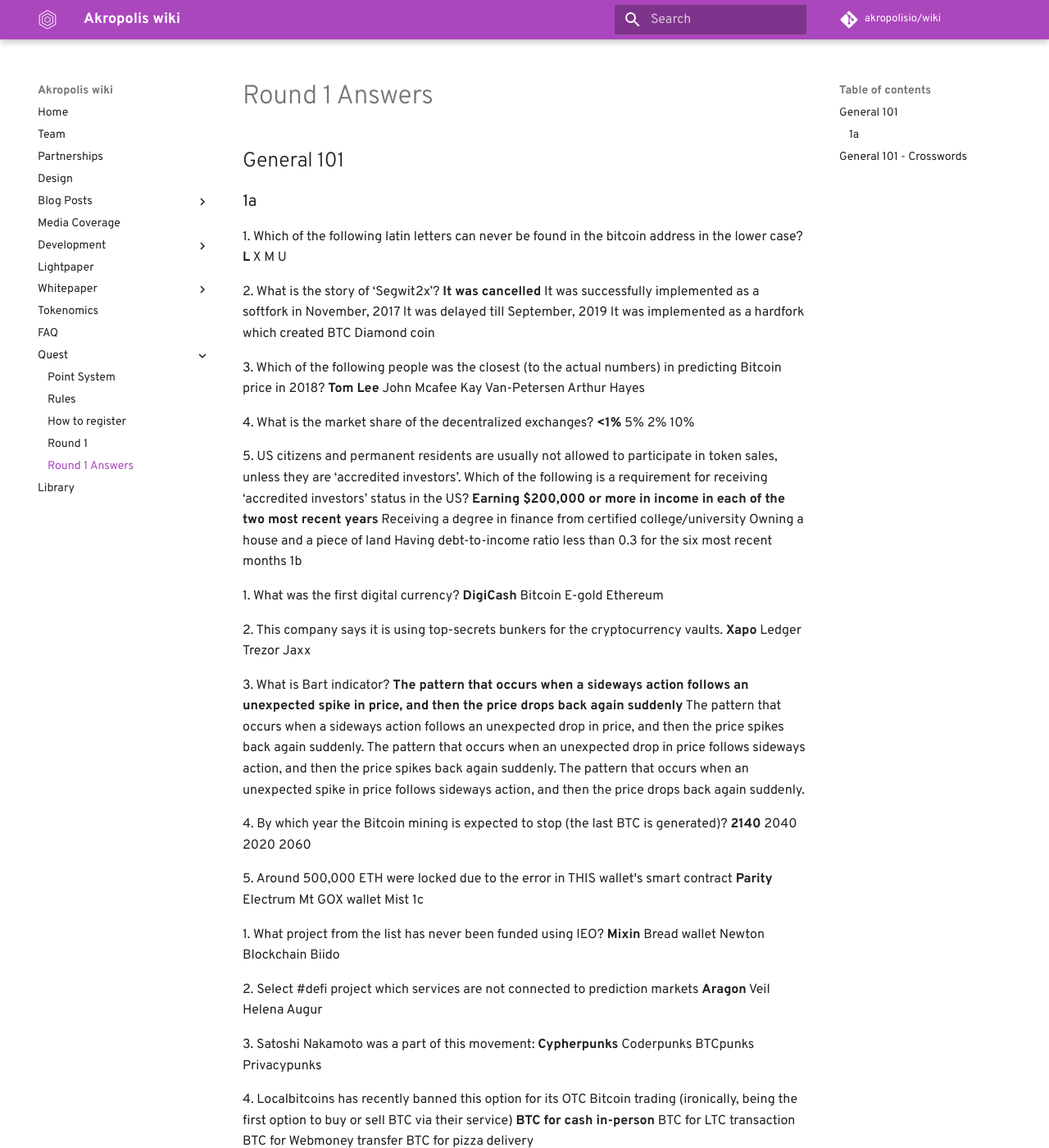
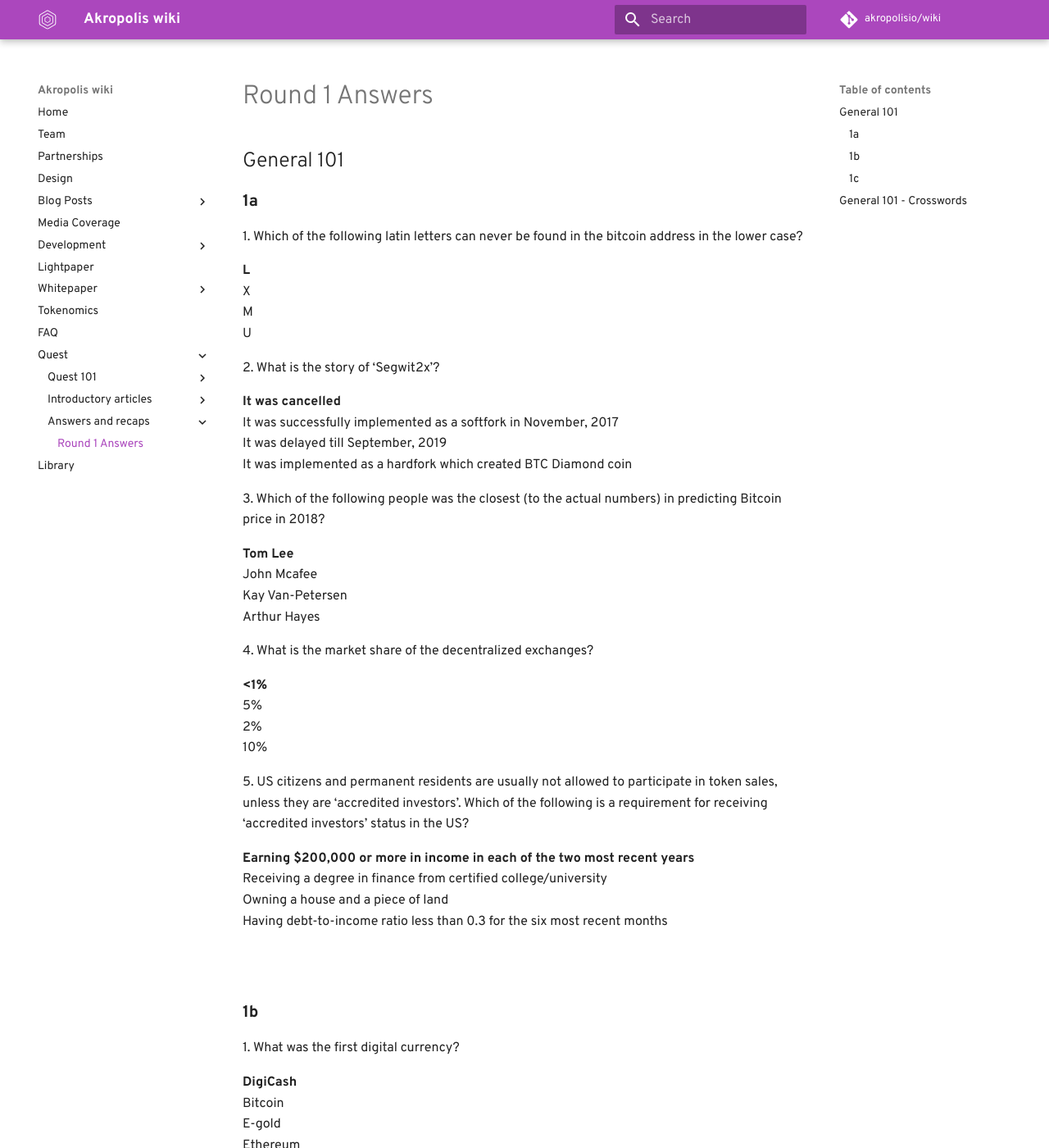
Before and after one commit to kaonone/wiki, an MkDocs documentation site: the page built from docs/quest/r1answers.md, in a window 1280 px wide and 1400 px high. Shown: the whole window at 82% size. Built offline with MkDocs 1.6.1 and Material for MkDocs 9.7.7, drawn with Linux system fonts in a browser that asks for light colours; some web fonts are replaced; comment, search, counter and statistics services are not loaded; old or Windows-style settings are respelled for this version of MkDocs; some of the changed text lies outside the part shown.

Commit message:
Quest updates

```diff
--- /dev/null
+++ b/docs/101.md
@@ -0,0 +1,54 @@
+# Akropolis Quest 101
+
+## 4 steps of the Quest
+
+### 1\. The Question
+
+Each round will begin with an email which includes an interesting question or statement to discuss. Please share detailed answers and thoughts, and remember that plagiarism won't be counted as a genuine answer. You will need to answer it in the Akropolis Telegram Chatroom. Everyone will have 3 hours to complete the task.
+
+P.S. Best answers will receive additional points for their submissions 👀
+
+Participants who successfully complete Step 1 can proceed to our platform where all other steps take place. Remember - next steps are speedy ones, so get your fingers ready and google as fast as possible!
+To unlock the platform, you will need to input the password that we will share in our chatroom.
+
+### 2\. The Quiz
+
+The Quiz will challenge your knowledge of Akropolis, Blockchain and many other things in the crypto space. To proceed to Step 3, you will need to pass it and input the password on the platform.
+
+### 3\. The Puzzle
+
+The next step will be a puzzle - try your knowledge, solve it and input password to proceed to Step 4.
+
+### 4\. The Search
+
+Participants who successfully pass all the previous steps will move onto the last step. You will see a question and a hint that will help you find the answer. Once the answer is found, you should input it as a final password on the platform.
+
+The first 40 participants who report the correct answer will receive a prize.
+<br/>
+<br/>
+
+## Additional activities
+
+Apart from quest, we have additional activities that you can participate in:
+
+### Flash quizzes
+Between quest rounds, we will be conducting flash quizzes in our chatroom - the first person to answer correctly to the questions wins 10 points. Questions are posted at a random time, so don't forget to put notifications on!
+
+### Articles
+Your welcome to write an article about our community intiative and Akropolis in general - 10 best pieces will be rewarded, so put quality before everything else.
+
+### Videos
+For those with a flair for video making & editing - create a video about Akropolis (for themes ping [@Sidzuka](t.me/Sidzuka) in Telegram), top 5 videos will be rewarded 🙂
+
+### Stickers & GIFs
+Creative expression takes different forms, with stickers & GIFs as the most popular ones in crypto community. Use your imagination!
+
+### Marketing Research & Feedback
+Each round, we will be conducting a small marketing research - simply fill up the form and you're good to go! (100 people max per round)
+Alongside with marketing research, you are welcome to fill the feedback form about each round - 10 best feedbacks will be rewarded.
+
+### Quest Recaps
+Make a full recap of the quest round - questions, answers, what you liked the most - and compete to win the prize!
+
+### Find and Decode
+Throughout the quest, we will be hiding a part of the code in some places connected to Akropolis. The first person who will be able to find all pieces and decode the word will win.
--- a/docs/quest/r1answers.md
+++ b/docs/quest/r1answers.md
@@ -2,120 +2,145 @@
 
 ## General 101
 
-###1a
+### **1a**
 
 1\. Which of the following latin letters can never be found in the bitcoin address in the lower case?
-**L**
-X
-M
-U
+
+**L**<br/>
+X<br/>
+M<br/>
+U<br/>
 
 2\. What is the story of ‘Segwit2x’?
-**It was cancelled**
-It was successfully implemented as a softfork in November, 2017
-It was delayed till September, 2019
-It was implemented as a hardfork which created BTC Diamond coin
+
+**It was cancelled**<br/>
+It was successfully implemented as a softfork in November, 2017<br/>
+It was delayed till September, 2019<br/>
+It was implemented as a hardfork which created BTC Diamond coin<br/>
 
 3\. Which of the following  people was the closest (to the actual numbers) in predicting Bitcoin price in 2018?
-**Tom Lee**
-John Mcafee
-Kay Van-Petersen
-Arthur Hayes
+
+**Tom Lee**<br/>
+John Mcafee<br/>
+Kay Van-Petersen<br/>
+Arthur Hayes<br/>
 
 4\. What is the market share of the decentralized exchanges?
-**<1%**
-5%
-2%
-10%
+
+**<1%**<br/>
+5%<br/>
+2%<br/>
+10%<br/>
 
 5\. US citizens and permanent residents are usually not allowed to participate in token sales, unless they are ‘accredited investors’. Which of the following is a requirement for receiving ‘accredited investors’ status in the US?
-**Earning $200,000 or more in income in each of the two most recent years**
-Receiving a degree in finance from certified college/university
-Owning a house and a piece of land
-Having debt-to-income ratio less than 0.3 for the six most recent months
-1b
+
+**Earning $200,000 or more in income in each of the two most recent years**<br/>
+Receiving a degree in finance from certified college/university<br/>
+Owning a house and a piece of land<br/>
+Having debt-to-income ratio less than 0.3 for the six most recent months<br/>
+<br/>
+<br/>
+
+### **1b**
 
 1\. What was the first digital currency?
-**DigiCash**
-Bitcoin
-E-gold
-Ethereum
+
+**DigiCash**<br/>
+Bitcoin<br/>
+E-gold<br/>
+Ethereum<br/>
 
 2\. This company says it is using top-secrets bunkers for the cryptocurrency vaults.
-**Xapo**
-Ledger
-Trezor
-Jaxx
+
+**Xapo**<br/>
+Ledger<br/>
+Trezor<br/>
+Jaxx<br/>
 
 3\. What is Bart indicator?
-**The pattern that occurs when a sideways action follows an unexpected spike in price, and then the price drops back again suddenly**
-The pattern that occurs when a sideways action follows an unexpected drop in price, and then the price spikes back again suddenly.
-The pattern that occurs when an unexpected drop in price follows sideways action, and then the price spikes back again suddenly.
-The pattern that occurs when an unexpected spike in price follows sideways action, and then the price drops back again suddenly.
+
+**The pattern that occurs when a sideways action follows an unexpected spike in price, and then the price drops back again suddenly**<br/>
+The pattern that occurs when a sideways action follows an unexpected drop in price, and then the price spikes back again suddenly.<br/>
+The pattern that occurs when an unexpected drop in price follows sideways action, and then the price spikes back again suddenly.<br/>
+The pattern that occurs when an unexpected spike in price follows sideways action, and then the price drops back again suddenly.<br/>
 
 4\. By which year the Bitcoin mining is expected to stop (the last BTC is generated)?
-**2140**
-2040
-2020
-2060
+
+**2140**<br/>
+2040<br/>
+2020<br/>
+2060<br/>
 
 5\. Around 500,000 ETH were locked due to the error in THIS wallet's smart contract
-**Parity**
-Electrum
-Mt GOX wallet
-Mist
-1c
+
+**Parity**<br/>
+Electrum<br/>
+Mt GOX wallet<br/>
+Mist<br/>
+<br/>
+<br/>
+
+### **1c**
 
 1\. What project from the list has never been funded using IEO?
-**Mixin**
-Bread wallet
-Newton Blockchain
-Biido
+
+**Mixin**<br/>
+Bread wallet<br/>
+Newton Blockchain<br/>
+Biido<br/>
 
 2\. Select #defi project which services are not connected to prediction markets
-**Aragon**
-Veil
-Helena
-Augur
+
+**Aragon**<br/>
+Veil<br/>
+Helena<br/>
+Augur<br/>
 
 3\. Satoshi Nakamoto was a part of this movement:
-**Cypherpunks**
-Coderpunks
-BTCpunks
+
+**Cypherpunks**<br/>
+Coderpunks<br/>
+BTCpunks<br/>
 Privacypunks
 
 4\. Localbitcoins has recently banned this option for its OTC Bitcoin trading (ironically, being the first option to buy or sell BTC via their service)
-**BTC for cash in-person**
-BTC for LTC transaction
-BTC for Webmoney transfer
-BTC for pizza delivery
+
+**BTC for cash in-person**<br/>
+BTC for LTC transaction<br/>
+BTC for Webmoney transfer<br/>
+BTC for pizza delivery<br/>
 
 5) This New Zealand exchange is undergoing a liquidation process after the hack, which resulted in a major loss of funds
-**Cryptopia**
-Bitprime
-Coinrail
-Dasset
+
+**Cryptopia**<br/>
+Bitprime<br/>
+Coinrail<br/>
+Dasset<br/>
 
 ## General 101 - Crosswords
 
 [**Puzzle 1**](https://puzzel.org/en/crossword/play?p=-LhHwOWuazqWCBGRZlXz)
-1\. A questionable and usually failing practice in community building and promotion, determined as giving free tokens to random people. *Airdrop*
-2\. The author of a famous BTC hard fork was sentenced for almost a year in prison for trading these goods in early 2000-s. *Explosives*
-3\. Everyone in the cryptospace knows the story of two pizzas bought for 10,000 BTC back in 2010. Who was the CEO of a pizza company at that moment (last name)? *Schnatter*
-4\. In which city a skinny co-founder of Ethereum was born. *Kolomna*
-5\. A top-30 cryptocurrency has a privacy-centered browser as a part of it’s ecosystem. What is the name of the browser? *Brave*
+
+1\. A questionable and usually failing practice in community building and promotion, determined as giving free tokens to random people. *Airdrop*<br/>
+2\. The author of a famous BTC hard fork was sentenced for almost a year in prison for trading these goods in early 2000-s. *Explosives*<br/>
+3\. Everyone in the cryptospace knows the story of two pizzas bought for 10,000 BTC back in 2010. Who was the CEO of a pizza company at that moment (last name)? *Schnatter*<br/>
+4\. In which city a skinny co-founder of Ethereum was born. *Kolomna*<br/>
+5\. A top-30 cryptocurrency has a privacy-centered browser as a part of it’s ecosystem. What is the name of the browser? *Brave*<br/>
+<br/>
 
 [**Puzzle 2**](https://puzzel.org/en/crossword/play?p=-LhGQ3ZqJ9911IFrO9Lj)
-1\. The primary coding language for developing smart-contract on Ethereum. *Solidity*
-2\. Users are required to have this token to participate in the gate.io discount sales. *Gatechain Token*
-3\. The Consensus conference used this famous hotel chain as a venue in 2018 and 2019. What is the first name of this chain founder? *Conrad*
-4\. The headquarters of a Bitcoin OTC trading service, founded in 2012 and allowing buying and selling BTC for local currency are located in this city. *Helsinki*
-5\. The CEO of the company behind 3rd biggest cryptocurrency joined it after leaving THIS company. *Hightail*
 
+1\. The primary coding language for developing smart-contract on Ethereum. *Solidity*<br/>
+2\. Users are required to have this token to participate in the gate.io discount sales. *Gatechain Token*<br/>
+3\. The Consensus conference used this famous hotel chain as a venue in 2018 and 2019. What is the first name of this chain founder? *Conrad*<br/>
+4\. The headquarters of a Bitcoin OTC trading service, founded in 2012 and allowing buying and selling BTC for local currency are located in this city. *Helsinki*<br/>
+5\. The CEO of the company behind 3rd biggest cryptocurrency joined it after leaving THIS company. *Hightail*<br/>
+<br/>
 
 [**Puzzle 3**](https://puzzel.org/en/crossword/play?p=-LhGONgn3x-zX0F-jknP)
-1\. Trading practice that takes advantage of differences in price of the same commodity in two or more exchanges. *Arbitrage*
-2\. The last name of one of the most notorious figures in the cryptospace and the creator of an infamous cryptocurrency, delisted from several exchanges in Spring 2019. *Wright*
-3\. There are three animals associated with the trading. What is the latin name of the cryptousers’ favorite animal? Same as a Ford model series. *Taurus*
-4\. In which city a skinny co-founder of Ethereum was born. *Kolomna*
-5\. Company that conducted the third IEO on Binance is located in this state. *California*
+
+1\. Trading practice that takes advantage of differences in price of the same commodity in two or more exchanges. *Arbitrage*<br/>
+2\. The last name of one of the most notorious figures in the cryptospace and the creator of an infamous cryptocurrency, delisted from several exchanges in Spring 2019. *Wright*<br/>
+3\. There are three animals associated with the trading. What is the latin name of the cryptousers’ favorite animal? Same as a Ford model series. *Taurus*<br/>
+4\. In which city a skinny co-founder of Ethereum was born. *Kolomna*<br/>
+5\. Company that conducted the third IEO on Binance is located in this state. *California*<br/>
--- a/mkdocs.yml
+++ b/mkdocs.yml
@@ -53,9 +53,13 @@
   - Tokenomics: 'tokenomics.md'
   - FAQ: 'FAQ.md'
   - Quest:
-    - Point System: 'pointsys.md'
-    - Rules: 'tc.md'
-    - How to register: 'reg.md'
-    - Round 1: 'quest/round1.md'
-    - Round 1 Answers: 'quest/r1answers.md'
+    - Quest 101:
+      - Quest 101: '101.md'
+      - Rules: 'tc.md'
+      - How to register: 'reg.md'
+      - Point System: 'pointsys.md'
+    - Introductory articles:
+      - Round 1: 'quest/round1.md'
+    - Answers and recaps:
+      - Round 1 Answers: 'quest/r1answers.md'
   - Library: 'library.md'
```
